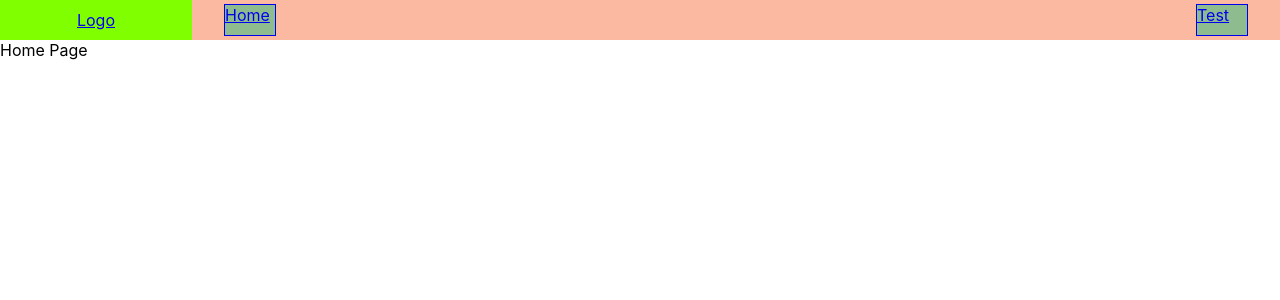
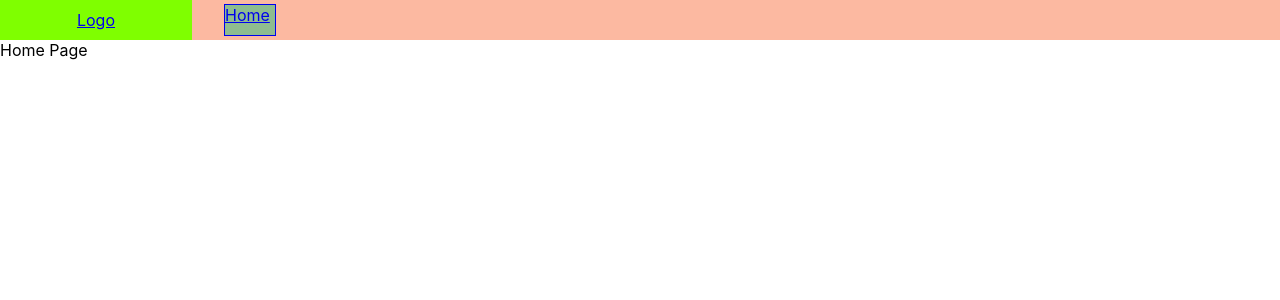
Before and after one commit to 664330348/ComfyBakePlus, a React (Create React App) app: page / in a window 1280 px wide. Shown: the top 300 px of the page. Built offline with nearby package versions, Linux system fonts and the light colour scheme.

Commit message:
file location

```diff
--- a/src/App.js
+++ b/src/App.js
@@ -1,10 +1,14 @@
-import React from 'react'
-import {BrowserRouter as Router,Switch,Route,Redirect} from 'react-router-dom';
-import { Navbar } from './app/Navbar';
+import React from "react";
+import {
+  BrowserRouter as Router,
+  Switch,
+  Route,
+  Redirect,
+} from "react-router-dom";
+import { Navbar } from "./components/Navbar";
 import "./App.css";
 
-import Home from './app/features/home/Home';
-import Test from './Test';
+import HomePage from "./pages/HomePage";
 
 function App() {
   return (
@@ -12,18 +16,21 @@ function App() {
       <Navbar />
       <div className="App">
         <Switch>
-          <Route exact path="/" render={() => (
+          <Route
+            exact
+            path="/"
+            render={() => (
               <React.Fragment>
-                <Home />
+                <HomePage />
               </React.Fragment>
             )}
           />
-          <Route exact path="/test" component={Test} />
+          {/* <Route exact path="/test" component={Test} /> */}
           <Redirect to="/" />
         </Switch>
       </div>
     </Router>
-  )
+  );
 }
 
 export default App;
--- a/src/Test.js
+++ /dev/null
@@ -1,5 +0,0 @@
-function Test() {
-    return <div>Test Page </div>;
-  }
-
-  export default Test;
--- a/src/app/Navbar.js
+++ /dev/null
@@ -1,21 +0,0 @@
-import React from 'react'
-import { Link } from 'react-router-dom'
-
-export const Navbar = () => {
-  return (
-    <nav>
-      <section>
-        <div className="navContent">
-            <div className="Logo">
-                <Link to="/">Logo</Link>
-            </div>
-
-            <div className="navLinks">
-                <Link to="/">Home</Link>
-                <Link to="/test">Test</Link>
-            </div>
-        </div>
-      </section>
-    </nav>
-  )
-}
--- a/src/app/features/home/Home.js
+++ /dev/null
@@ -1,5 +0,0 @@
-function Home() {
-    return <div>Home Page </div>;
-  }
-
-  export default Home;
--- /dev/null
+++ b/src/components/Navbar.js
@@ -0,0 +1,21 @@
+import React from "react";
+import { Link } from "react-router-dom";
+
+export const Navbar = () => {
+  return (
+    <nav>
+      <section>
+        <div className="navContent">
+          <div className="Logo">
+            <Link to="/">Logo</Link>
+          </div>
+
+          <div className="navLinks">
+            <Link to="/">Home</Link>
+            {/* <Link to="/test">Test</Link> */}
+          </div>
+        </div>
+      </section>
+    </nav>
+  );
+};
--- a/src/components/index.js
+++ /dev/null
@@ -1 +0,0 @@
-const test = 123;
--- /dev/null
+++ b/src/pages/HomePage.js
@@ -0,0 +1,5 @@
+function Home() {
+  return <div>Home Page </div>;
+}
+
+export default Home;
--- a/src/pages/index.js
+++ /dev/null
@@ -1 +0,0 @@
-const test = 123;
```
